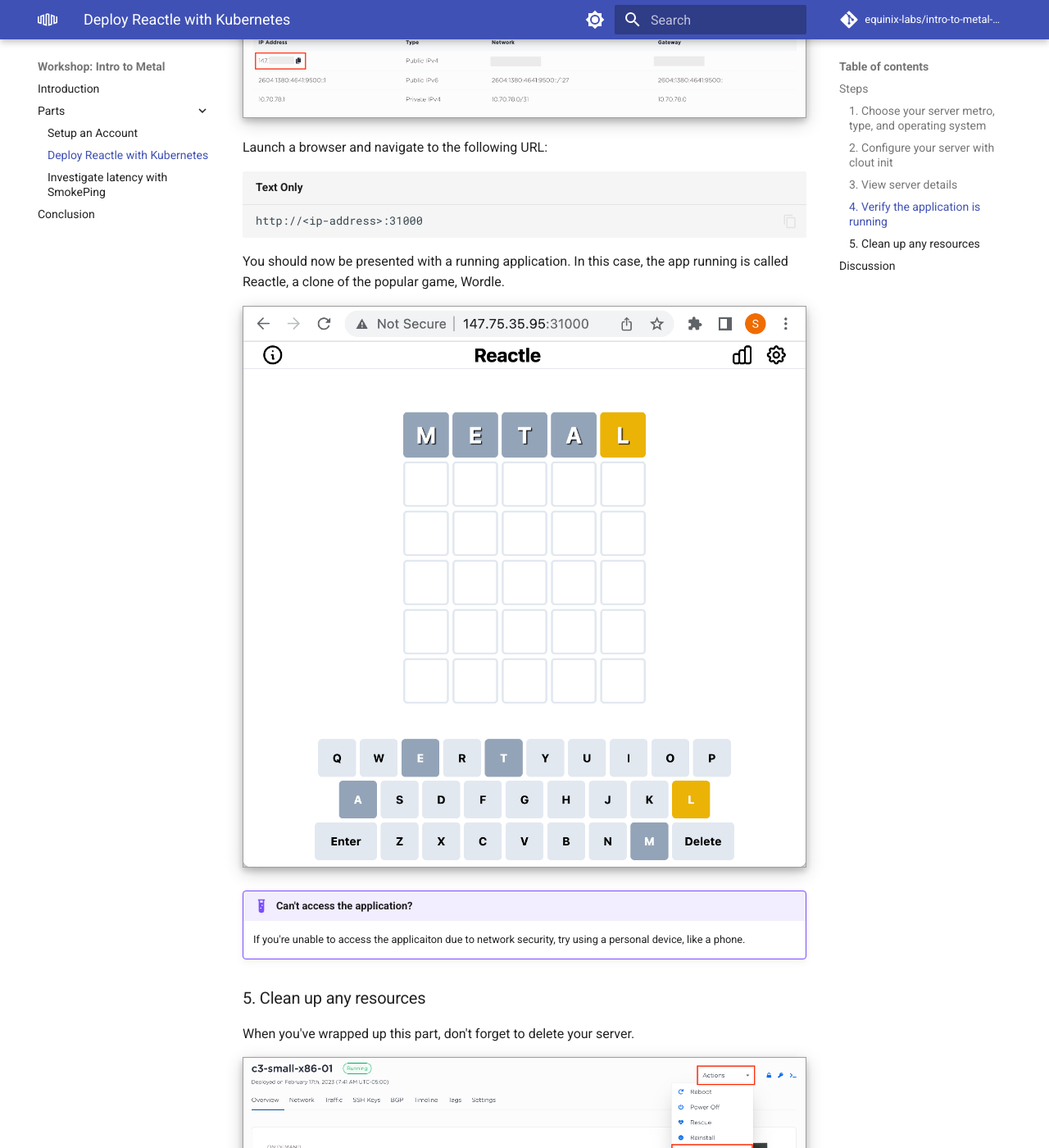
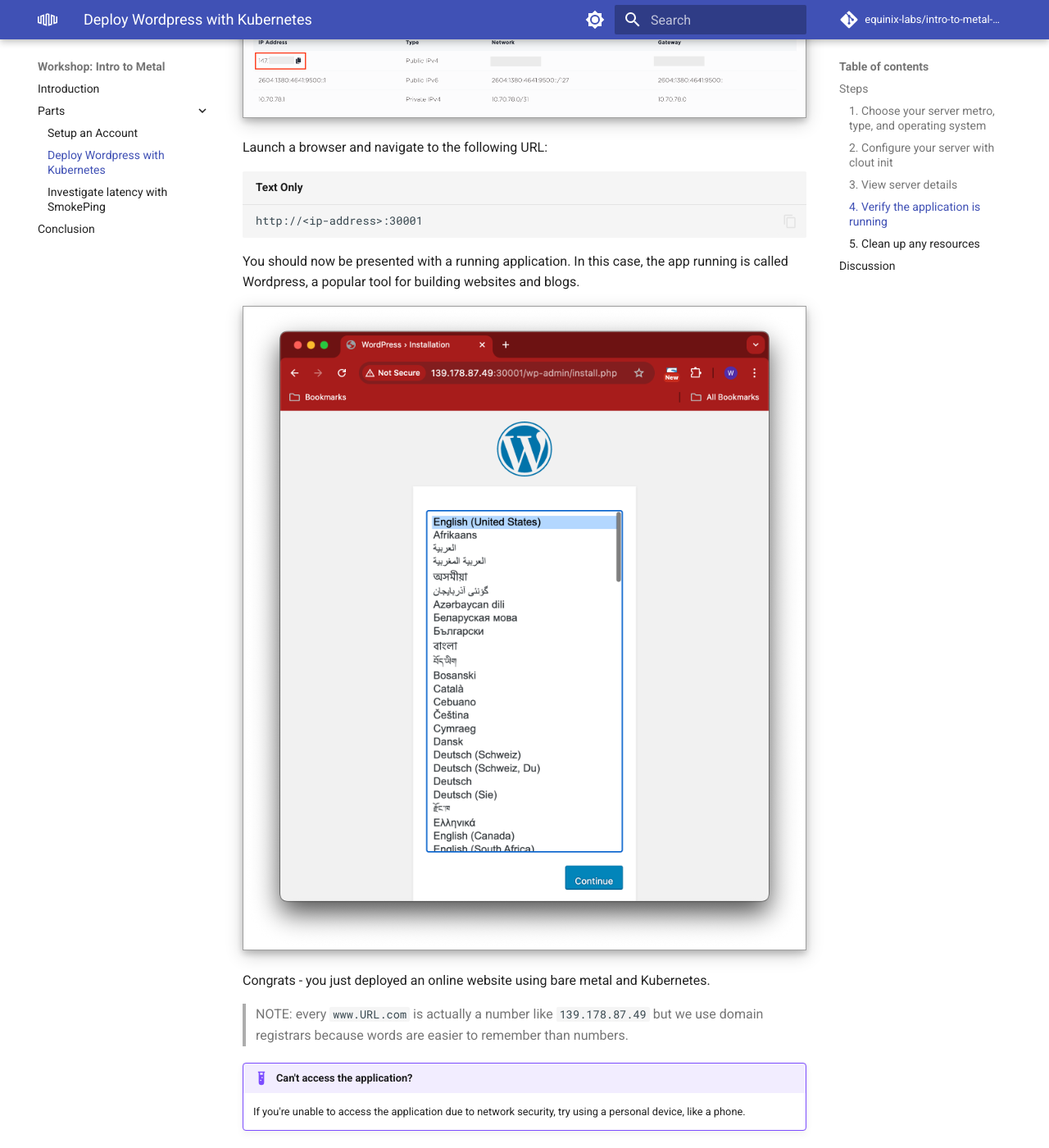
Before and after one commit to equinix-labs/intro-to-metal-workshop, an MkDocs documentation site: the page built from docs/parts/wordpress.md, in a window 1280 px wide and 1400 px high, scrolled down 4881 px. Shown: the whole window at 82% size. Built offline with MkDocs 1.6.1 and Material for MkDocs 9.7.7, drawn with Linux system fonts in a browser that asks for light colours; comment, search, counter and statistics services are not loaded; some of the changed text lies outside the part shown.

Commit message:
refactored wordle app into wordpress, updated image with yaml file, fixed typo on line 111, and changed port from 31000 to 30001

````diff
--- a/docs/parts/reactle.md
+++ b/docs/parts/wordpress.md
@@ -1,4 +1,4 @@
-# Part 2: Provision a bare metal server and deploy Reactle with Kubernetes
+# Part 2: Provision a bare metal server and deploy Wordpress with Kubernetes
 
 In this part we'll begin to set up a bare metal server. We'll cover options such as metro locations, server types, and operating system choice.
 
@@ -50,7 +50,7 @@
 runcmd:
   - curl -sfL https://get.k3s.io | sh -
   - sleep 20
-  - kubectl apply -f https://raw.githubusercontent.com/stevemar/metal-code-snippets/main/yaml/reactle.yaml
+  - kubectl apply -f https://github.com/stevemar/metal-code-snippets/blob/main/yaml/wordpress.yaml
 ```
 
 !!! question "Open discussion"
@@ -88,23 +88,27 @@
 
 ### 4. Verify the application is running
 
-Click on the **Network** tab and find the public IP address.
+Click on the **Network** tab and find the public IP address. Copy that IP address.
 
 ![](../images/part2/9-get-ip.png)
 
 Launch a browser and navigate to the following URL:
 
 ```
-http://<ip-address>:31000
+http://<ip-address>:30001
 ```
 
-You should now be presented with a running application. In this case, the app running is called Reactle, a clone of the popular game, Wordle.
+You should now be presented with a running application. In this case, the app running is called Wordpress, a popular tool for building websites and blogs.
 
-![](../images/part2/10-wordle.png)
+![](../images/part2/10-wordpress.png)
+
+Congrats - you just deployed an online website using bare metal and Kubernetes.
+
+> NOTE: every `www.URL.com` is actually a number like `139.178.87.49` but we use domain registrars because words are easier to remember than numbers.
 
 !!! example "Can't access the application?"
 
-    If you're unable to access the applicaiton due to network security, try using a personal device, like a phone.
+    If you're unable to access the application due to network security, try using a personal device, like a phone.
 
 ### 5. Clean up any resources
 
--- a/mkdocs.yml
+++ b/mkdocs.yml
@@ -12,7 +12,7 @@
 
   - Parts:
       - Setup an Account: parts/signup.md
-      - Deploy Reactle with Kubernetes: parts/reactle.md
+      - Deploy Wordpress with Kubernetes: parts/wordpress.md
       - Investigate latency with SmokePing: parts/smokeping.md
 
   - Conclusion: parts/conclusion.md
````
Also changed, not shown: docs/index.md (+1 -1 lines), docs/images/part2/10-wordle.png (deleted), docs/images/part2/10-wordpress.png (added), docs/images/part2/5-cloud-config.png.
